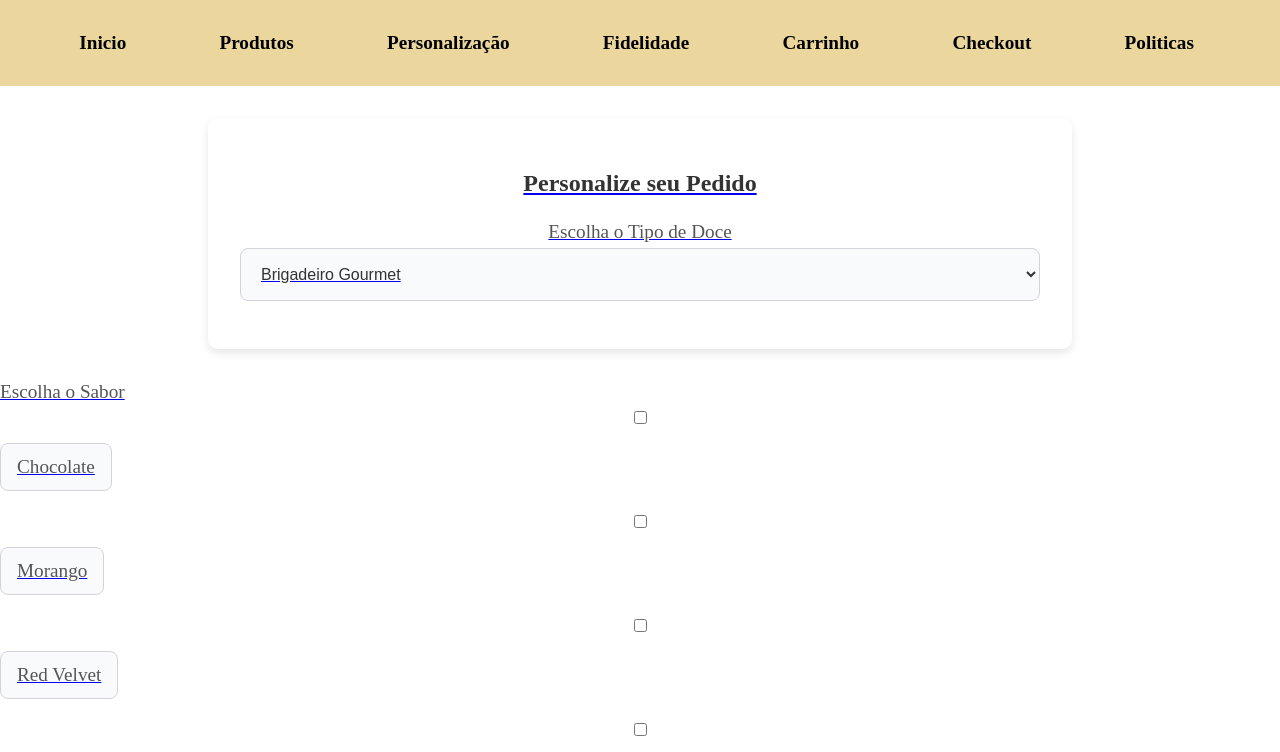
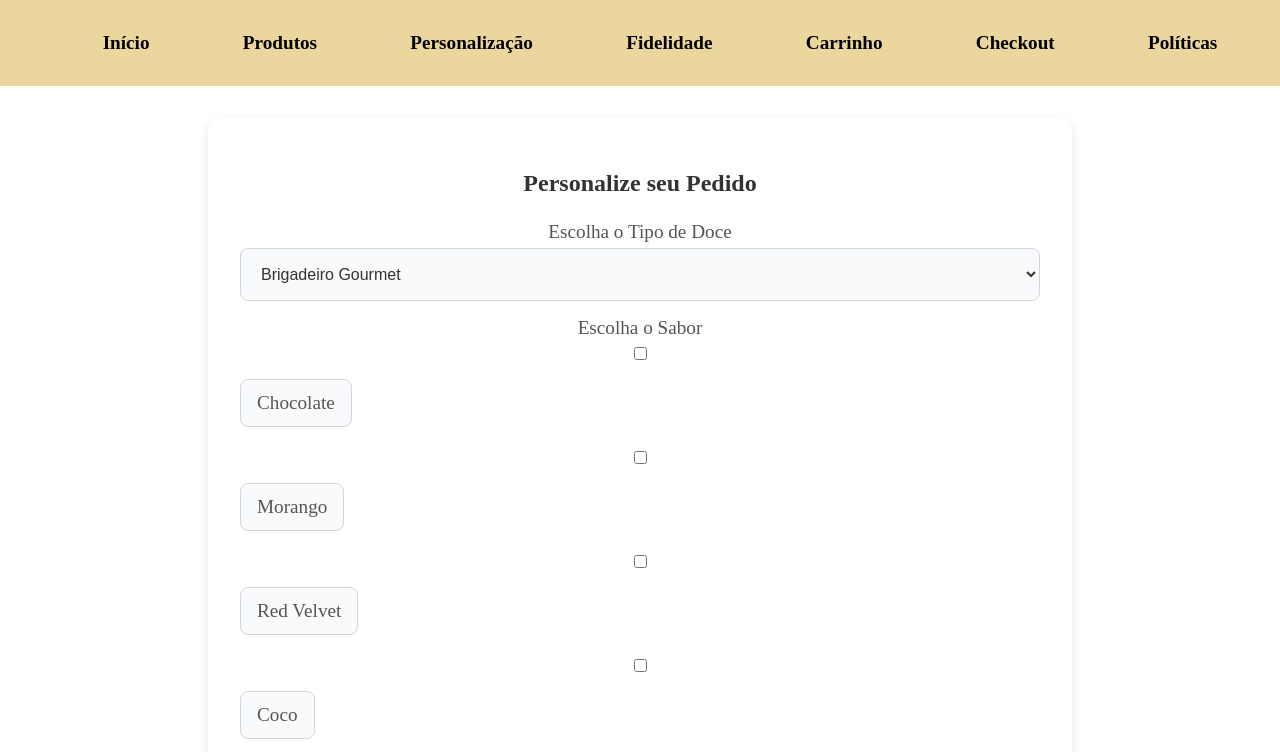
Before and after one commit to karineee3/projetoteste2, a plain HTML site: page personalizacao.html in a window 1280 px wide. Shown: the top 752 px of the page. Drawn offline with Linux system fonts and the light colour scheme.

Commit message:
Update personalizacao.html
atualização

```diff
--- a/personalizacao.html
+++ b/personalizacao.html
@@ -8,19 +8,16 @@
 </head>
 <body>
 
-
-
 <header>
     <nav>
         <ul>
-            <li><a href="index.html">Inicio</li>
-                <li><a href="produtos.html">Produtos</li>
-                 <li><a href="personalizacao.html">Personalização</li>
-                <li><a href="Fidelidade.html">Fidelidade</li>
-               <li><a href="carrinho.html">Carrinho</li>
-                <li><a href="checkout.html">Checkout</li>
-                <li><a href="Politicas.html">Politicas</li>
-
+            <li><a href="index.html">Início</a></li>
+            <li><a href="produtos.html">Produtos</a></li>
+            <li><a href="personalizacao.html">Personalização</a></li>
+            <li><a href="fidelidade.html">Fidelidade</a></li>
+            <li><a href="carrinho.html">Carrinho</a></li>
+            <li><a href="checkout.html">Checkout</a></li>
+            <li><a href="politicas.html">Políticas</a></li>
         </ul>
     </nav>
 </header>
@@ -29,19 +26,15 @@
     <h1>Personalize seu Pedido</h1>
     <form id="pedido-form">
         <div class="form-group">
+            <label for="tipo-doce">Escolha o Tipo de Doce</label>
+            <select id="tipo-doce">
+                <option value="Brigadeiro">Brigadeiro Gourmet</option>
+                <option value="Beijinho">Beijinho Tradicional</option>
+                <option value="cupcake">Cupcake Red Velvet</option>
+                <option value="bombom">Bombom de Chocolate</option>
+            </select>
+        </div>
 
-                        <label for="tipo-doce">Escolha o Tipo de Doce</label>
-                        <select  id="tipo-doce">
-                            <option value="Brigadeiro">Brigadeiro Gourmet</option>
-                            <option value="Beijinho ">Beijinho Tradicional</option>
-                            <option value="cupcake">Cupcake Red Velvet</option>
-                            <option value="bombom">Bombom de chocolate</option>
-                        </select>
-
-
-
-                    </section>
-                </div>
         <div class="form-group">
             <label for="sabores">Escolha o Sabor</label>
             <div class="checkbox-group">
@@ -51,17 +44,19 @@
                 <input type="checkbox" id="morango" value="morango">
                 <label for="morango">Morango</label>
 
-                        <input type="checkbox" id="baunilha" value="Red Velvet">
-                        <label for="Red Velvet">Red Velvet</label>
+                <input type="checkbox" id="red-velvet" value="Red Velvet">
+                <label for="red-velvet">Red Velvet</label>
 
                 <input type="checkbox" id="coco" value="coco">
                 <label for="coco">Coco</label>
             </div>
         </div>
+
         <div class="form-group">
             <label for="quantidade">Quantidade</label>
             <input type="number" id="quantidade" min="1" value="1">
         </div>
+
         <div class="form-group">
             <label for="embalagem">Escolha a Embalagem</label>
             <select id="embalagem">
@@ -70,15 +65,19 @@
                 <option value="sacola-personalizada">Sacola Personalizada</option>
             </select>
         </div>
+
         <div class="form-group">
             <label for="notas">Notas para o Pedido (opcional)</label>
             <textarea id="notas" rows="4" placeholder="Escreva uma mensagem especial, detalhes do pedido, etc."></textarea>
         </div>
+
         <button type="submit" class="submit-button">Finalizar Pedido</button>
     </form>
 </section>
 <footer>
     <p>&copy; 2024 Loja de Doces. Todos os direitos reservados.</p>
 </footer>
+
+<script src="personalizacao.js"></script>
 </body>
 </html>
```
Lines whose indentation alone changed are shown as unchanged.
